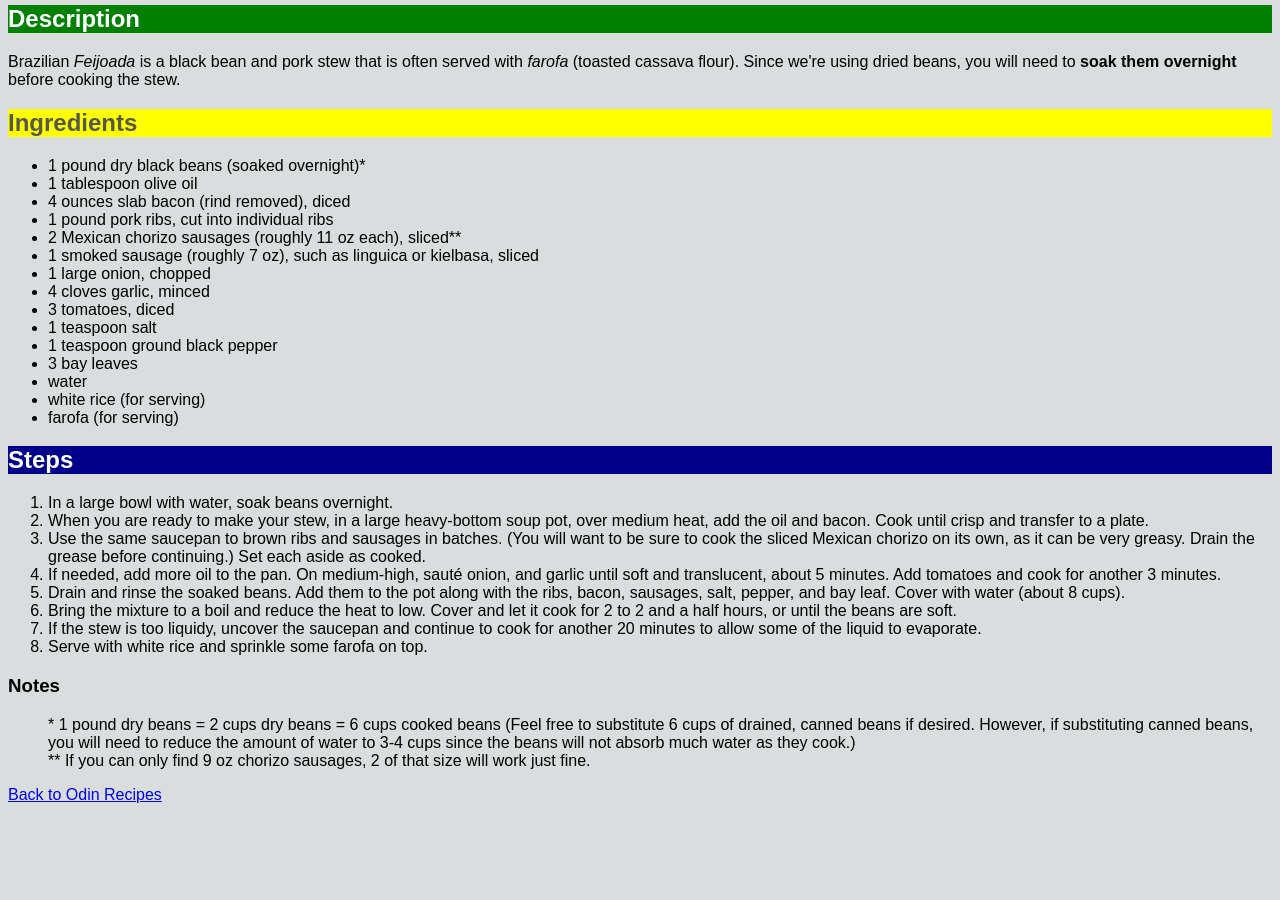
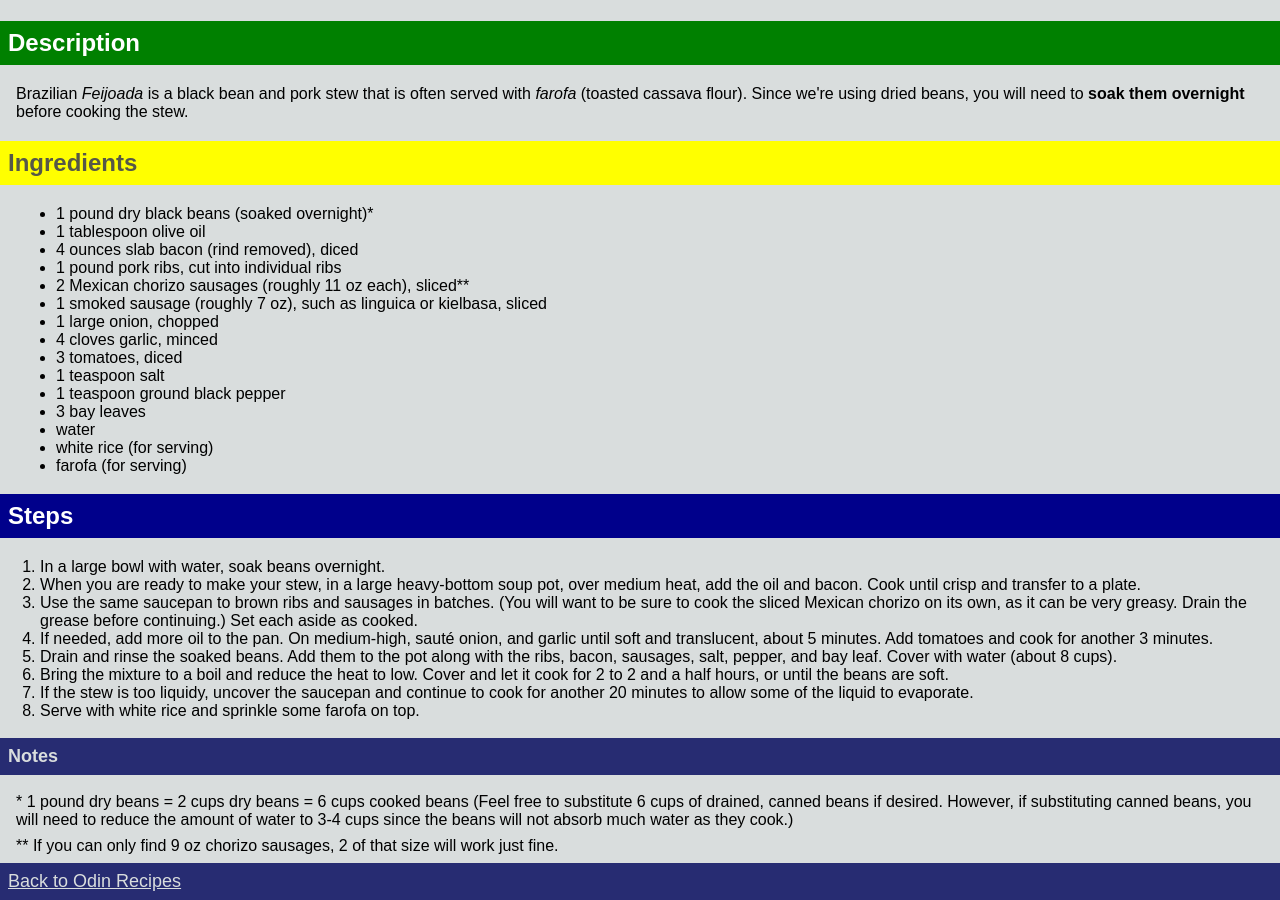
Before and after one commit to hugotallys/odin-recipes, a plain HTML site: page recipes/feijoada.html in a window 1280 px wide. Shown: the part 599-1499 px from the top of the page. Before the commit the page ends 1411 px from the top, so only its background shows below. Drawn offline with Linux system fonts and the light colour scheme.

Commit message:
✨ feat: Add box model features to CSS

```diff
--- a/recipes/feijoada.html
+++ b/recipes/feijoada.html
@@ -60,19 +60,17 @@
         <li>Serve with white rice and sprinkle some farofa on top.</li>
     </ol>
 
-    <h3>Notes</h3>
-    <ul style="list-style-type:none;">
-        <li>
-            * 1 pound dry beans = 2 cups dry beans = 6 cups cooked beans (Feel free to substitute 6 cups of drained,
-            canned beans if desired. However, if substituting canned beans, you will need to reduce the amount of water
-            to 3-4 cups since the beans will not absorb much water as they cook.)
-        </li>
-        <li>
-            ** If you can only find 9 oz chorizo sausages, 2 of that size will work just fine.
-        </li>
-    </ul>
+    <h3 class="page-footer">Notes</h3>
+    <p>
+        * 1 pound dry beans = 2 cups dry beans = 6 cups cooked beans (Feel free to substitute 6 cups of drained,
+        canned beans if desired. However, if substituting canned beans, you will need to reduce the amount of water
+        to 3-4 cups since the beans will not absorb much water as they cook.)
+    </p>
+    <p>
+        ** If you can only find 9 oz chorizo sausages, 2 of that size will work just fine.
+    </p>
 
-    <a href="../index.html">Back to Odin Recipes</a>
+    <a class="page-footer" href="../index.html">Back to Odin Recipes</a>
 </body>
 
 </html>
--- a/style.css
+++ b/style.css
@@ -1,9 +1,25 @@
 body {
     font-family: Arial, Helvetica, sans-serif;
+    margin: 0px;
 }
 
 .image-frame {
     text-align: center;
+}
+
+.page-title,
+.page-footer,
+.red,
+.white,
+.blue,
+.green,
+.yellow {
+    padding: 8px;
+}
+
+p,
+ul {
+    margin: 8px 16px;
 }
 
 .page-title {
@@ -40,3 +56,22 @@ body {
     background-color: yellow;
     color: rgb(86, 88, 72);
 }
+
+.page-footer {
+    background-color: rgb(39, 44, 114);
+    color: rgb(217, 221, 221);
+    font-size: 18px;
+    display: block;
+}
+
+#recipes-list li {
+    margin: 4px;
+    background-color: rgb(39, 44, 114);
+    padding: 8px;
+    width: 350px;
+}
+
+#recipes-list li a {
+    color: rgb(217, 221, 221);
+    font-weight: 600;
+}
```
Also changed, not shown: index.html (+1 -2 lines), recipes/onion-soup.html (+1 -1 lines), recipes/spaghetti.html (+1 -1 lines).
